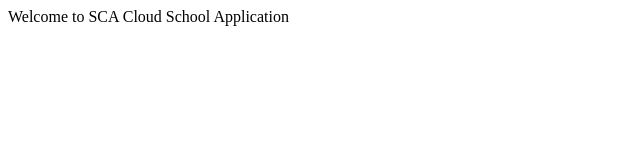
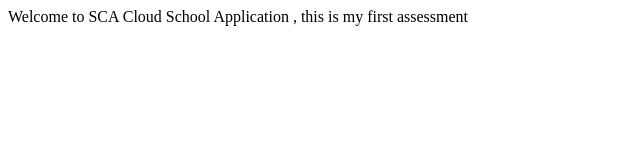
Before and after one commit to Naimaoye/SCA-Cloud-School-Application, a plain HTML site: page docker/index.html in a window 1280 px wide. Shown: the whole page, without its empty margins (0-640 px from the left). Drawn offline with Linux system fonts and the light colour scheme.

Commit message:
feat(update): update docker file

```diff
--- a/docker/index.html
+++ b/docker/index.html
@@ -3,6 +3,6 @@
         <title></title>
     </header>
     <body>
-        <p> Welcome to SCA Cloud School Application </p>
+        <p> Welcome to SCA Cloud School Application , this is my first assessment </p>
     </body>
 </html>
```
